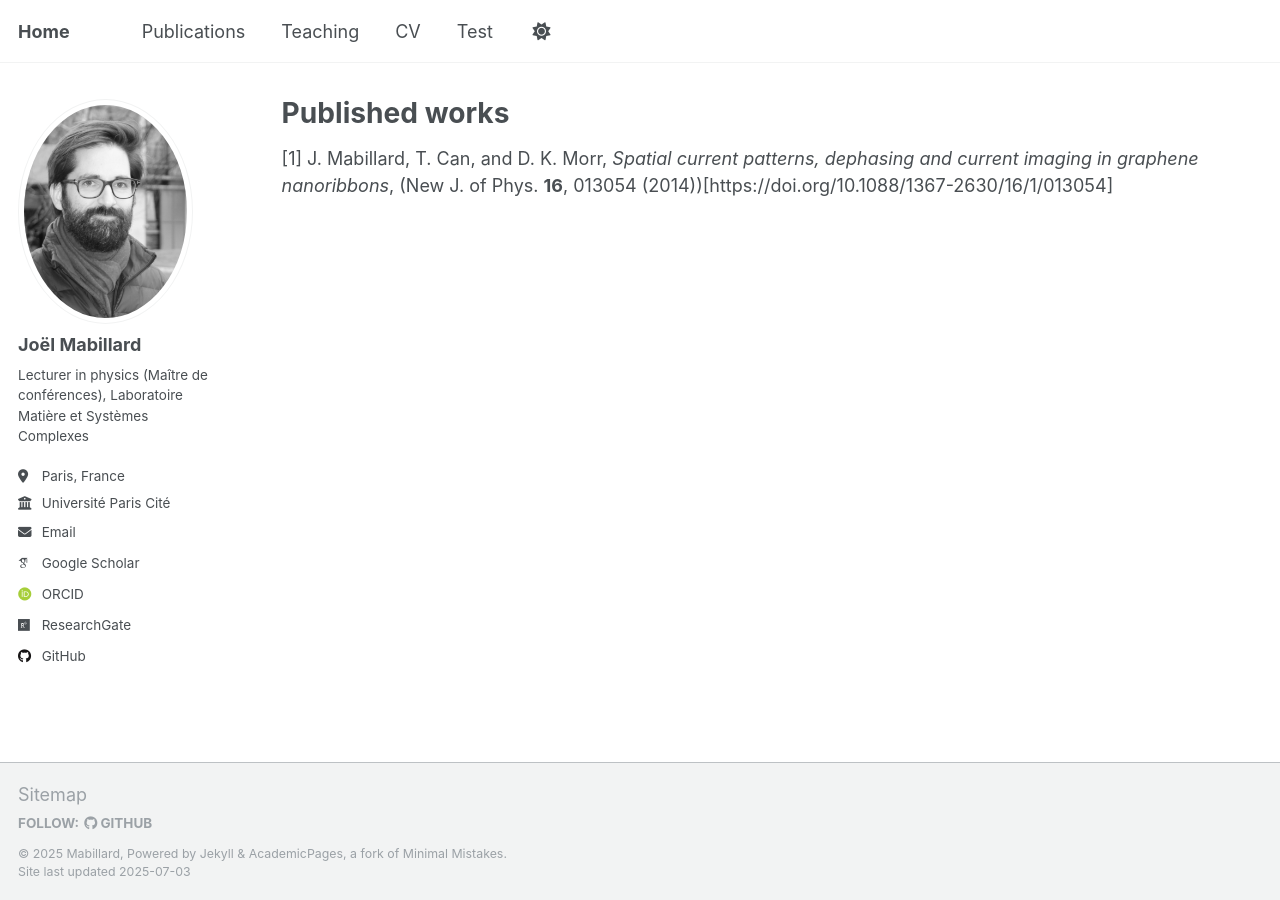
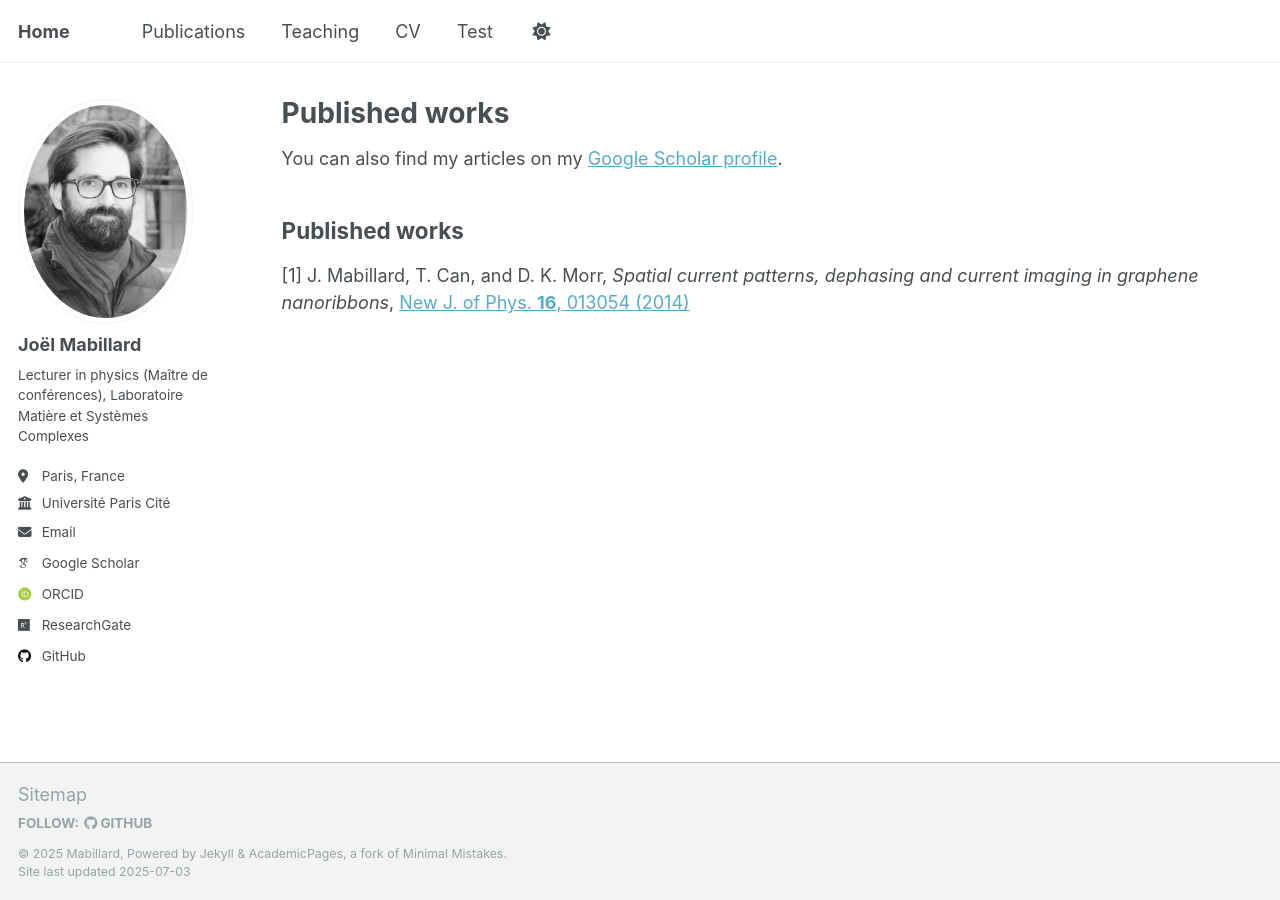
Before and after one commit to joelmabillard/joelmabillard.github.io, a Jekyll site: the page built from _pages/test.md, in a window 1280 px wide. Built offline with Jekyll 4.4.1, drawn with Linux system fonts in a browser that asks for light colours; some web fonts are replaced; a script that is not in the unit is left out.

Commit message:
Update test.md

```diff
--- a/_pages/test.md
+++ b/_pages/test.md
@@ -8,4 +8,9 @@
 
 {% include base_path %}
 
-[1] J. Mabillard, T. Can, and D. K. Morr, *Spatial current patterns, dephasing and current imaging in graphene nanoribbons*, (New J. of Phys. **16**, 013054 (2014))[https://doi.org/10.1088/1367-2630/16/1/013054]
+You can also find my articles on my [Google Scholar profile](https://scholar.google.com/citations?user=G4jsJB0AAAAJ&hl=fr).
+
+
+## Published works
+
+[1] J. Mabillard, T. Can, and D. K. Morr, *Spatial current patterns, dephasing and current imaging in graphene nanoribbons*, [New J. of Phys. **16**, 013054 (2014)](https://doi.org/10.1088/1367-2630/16/1/013054])
```
